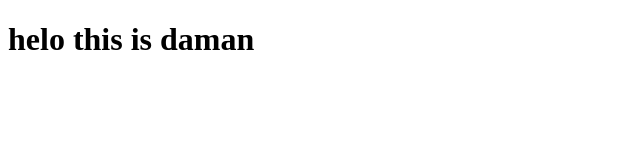
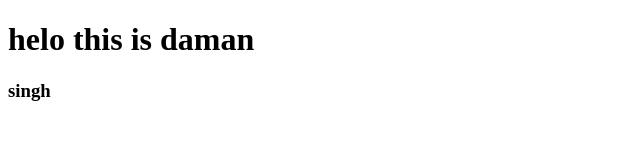
Before and after one commit to Daman888/daman, a plain HTML site: page hello.html in a window 1280 px wide. Shown: the full height of the page, 0-640 px from the left. Drawn offline with Linux system fonts and the light colour scheme.

Commit message:
Update hello.html

```diff
--- a/hello.html
+++ b/hello.html
@@ -7,6 +7,7 @@
 </head>
 <body>
     <h1>helo this is daman</h1>
+    <h3>singh</h3>
 
 </body>
 </html>
```
